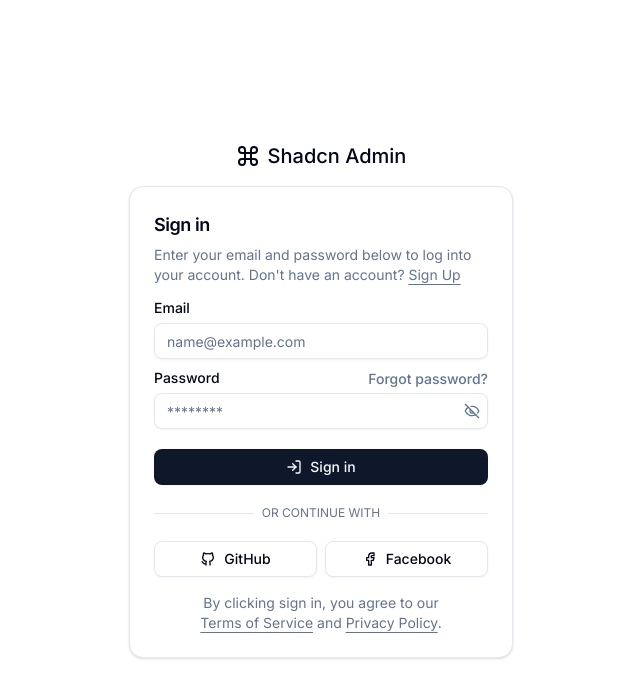
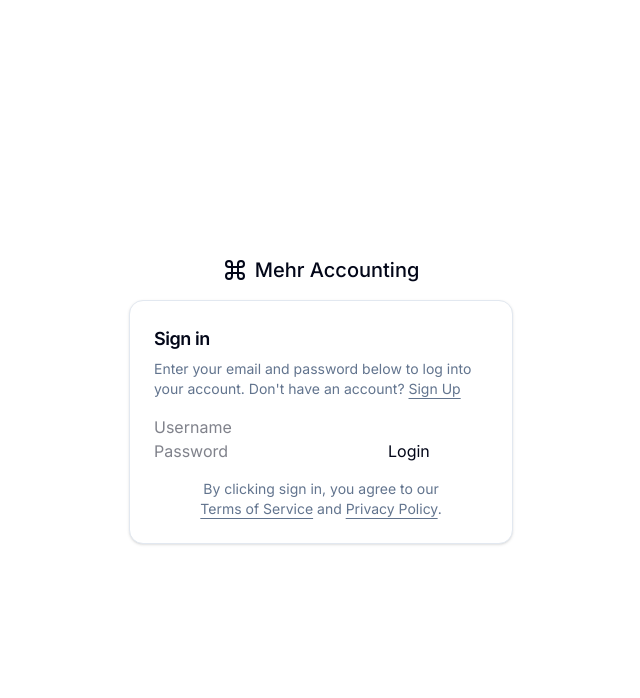
Before and after one commit to alirezadoostdar/MehrAccountingReacFronend, a React (Vite) app: page /sign-in in a window 1280 px wide. Shown: the top 698 px of the page, without its empty margins (319-959 px from the left). Built offline with nearby package versions, Linux system fonts and the light colour scheme; no server answers.

Commit message:
add login form

```diff
--- a/src/assets/mehrLogo.tsx
+++ b/src/assets/mehrLogo.tsx
@@ -3,23 +3,22 @@ import { cn } from '@/lib/utils'
 
 export function MehrLogo({ className }: { className?: string }) {
   return (
-    // <svg
-    //   id='shadcn-admin-logo'
-    //   viewBox='0 0 24 24'
-    //   xmlns='http://www.w3.org/2000/svg'
-    //   height='24'
-    //   width='24'
-    //   fill='none'
-    //   stroke='currentColor'
-    //   strokeWidth='2'
-    //   strokeLinecap='round'
-    //   strokeLinejoin='round'
-    //   className={cn('size-6', className)}
-    //   {...props}
-    // >
-    //   <title>Mehr Accounting</title>
-    //   <path d='M15 6v12a3 3 0 1 0 3-3H6a3 3 0 1 0 3 3V6a3 3 0 1 0-3 3h12a3 3 0 1 0-3-3' />
-    // </svg>
-    <img src={Logo} alt='Mehr Accounting' className={cn('size-6', className)} />
+    <svg
+      id='shadcn-admin-logo'
+      viewBox='0 0 24 24'
+      xmlns='http://www.w3.org/2000/svg'
+      height='24'
+      width='24'
+      fill='none'
+      stroke='currentColor'
+      strokeWidth='2'
+      strokeLinecap='round'
+      strokeLinejoin='round'
+      className={cn('size-6', className)}
+    >
+      <title>Mehr Accounting</title>
+      <path d='M15 6v12a3 3 0 1 0 3-3H6a3 3 0 1 0 3 3V6a3 3 0 1 0-3 3h12a3 3 0 1 0-3-3' />
+    </svg>
+    // <img src={Logo} alt='Mehr Accounting' className={cn('size-6', className)} />
   )
 }
--- /dev/null
+++ b/src/pages/auth/sign-in/components/loginForm.tsx
@@ -0,0 +1,55 @@
+import { useState } from 'react'
+import { z } from 'zod'
+
+const formSchema = z.object({
+  username: z
+    .string()
+    .min(1, 'Please enter your username.')
+    .max(5, 'Username must be at most 5 characters long.'),
+  password: z.string().min(1, 'Please enter your password.'),
+})
+
+export function LogInForm() {
+  const [username, setUsername] = useState('')
+  const [password, setPassword] = useState('')
+  const [errors, setErrors] = useState<Record<string, string>>({})
+
+  function handleSubmit(e: React.FormEvent) {
+    e.preventDefault()
+
+    const result = formSchema.safeParse({ username, password })
+
+    if (!result.success) {
+      const fieldErrors: Record<string, string> = {}
+
+      result.error.issues.forEach((issue) => {
+        fieldErrors[issue.path[0] as string] = issue.message
+      })
+
+      setErrors(fieldErrors)
+      return
+    }
+    setErrors({})
+    console.log({ username, password })
+  }
+
+  return (
+    <form onSubmit={handleSubmit}>
+      <input
+        type='text'
+        placeholder='Username'
+        value={username}
+        onChange={(e) => setUsername(e.target.value)}
+      />
+      {errors.username && <p style={{ color: 'red' }}>{errors.username}</p>}
+      <input
+        type='password'
+        placeholder='Password'
+        value={password}
+        onChange={(e) => setPassword(e.target.value)}
+      />
+      {errors.password && <p style={{ color: 'red' }}>{errors.password}</p>}
+      <button type='submit'>Login</button>
+    </form>
+  )
+}
--- a/src/pages/auth/sign-in/index.tsx
+++ b/src/pages/auth/sign-in/index.tsx
@@ -1,4 +1,5 @@
 import { Link, useSearch } from '@tanstack/react-router'
+import { LogInForm } from '@/pages/auth/sign-in/components/loginForm'
 import {
   Card,
   CardContent,
@@ -8,9 +9,8 @@ import {
   CardTitle,
 } from '@/components/ui/card'
 import { AuthLayout } from '../auth-layout'
-import { UserAuthForm } from './components/user-auth-form'
 
-export function SignIn() {
+export function LogIn() {
   const { redirect } = useSearch({ from: '/(auth)/sign-in' })
 
   return (
@@ -32,6 +32,7 @@ export function SignIn() {
         </CardHeader>
         <CardContent>
           {/* <UserAuthForm redirectTo={redirect} /> */}
+          <LogInForm />
         </CardContent>
         <CardFooter>
           <p className='px-8 text-center text-sm text-muted-foreground'>
--- a/src/routes/(auth)/sign-in.tsx
+++ b/src/routes/(auth)/sign-in.tsx
@@ -1,12 +1,22 @@
 import { z } from 'zod'
 import { createFileRoute } from '@tanstack/react-router'
-import { SignIn } from '@/features/auth/sign-in'
+import { redirect } from '@tanstack/react-router'
+import { LogIn } from '@/pages/auth/sign-in'
+import { useAuthStore } from '@/stores/auth-store'
 
 const searchSchema = z.object({
   redirect: z.string().optional(),
 })
 
 export const Route = createFileRoute('/(auth)/sign-in')({
-  component: SignIn,
+  beforeLoad: () => {
+    const token = useAuthStore.getState().auth.accessToken
+    console.log('Sign-in route beforeLoad, token:', token)
+    if (token) {
+      throw redirect({ to: '/dashboard' })
+    }
+  },
+
+  component: LogIn,
   validateSearch: searchSchema,
 })
--- a/src/routes/_authenticated/route.tsx
+++ b/src/routes/_authenticated/route.tsx
@@ -1,6 +1,14 @@
-import { createFileRoute } from '@tanstack/react-router'
+import { createFileRoute, redirect } from '@tanstack/react-router'
+import { useAuthStore } from '@/stores/auth-store'
 import { AuthenticatedLayout } from '@/components/layout/authenticated-layout'
 
 export const Route = createFileRoute('/_authenticated')({
+  beforeLoad: () => {
+    const token = useAuthStore.getState().auth.accessToken
+    console.log('Authenticated route beforeLoad, token:', token)
+    if (!token) {
+      throw redirect({ to: '/sign-in' })
+    }
+  },
   component: AuthenticatedLayout,
 })
```
